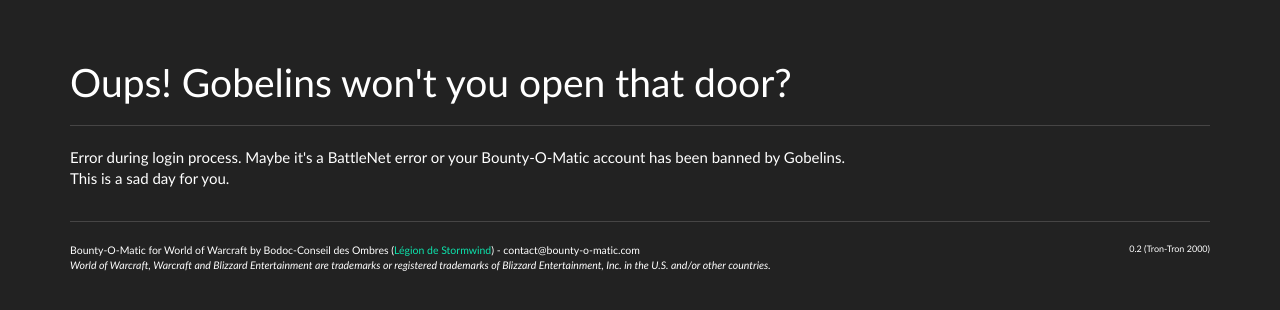
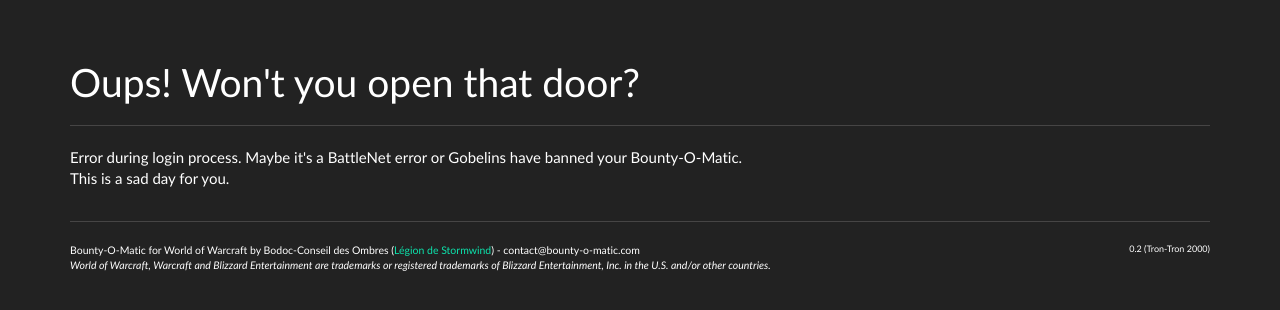
Before and after one commit to toxinu/bounty-o-matic, a Django app: template templates/accounts/login-error.html in a window 1280 px wide. Shown: the part 60-370 px from the top of the page. Run offline with Django 3.2, Linux system fonts and the light colour scheme; the template is opened without the code that fills it, so the values that code supplies are empty; some libraries are stand-ins or nearby versions.

Commit message:
Update login-error message

```diff
--- a/templates/accounts/login-error.html
+++ b/templates/accounts/login-error.html
@@ -2,7 +2,7 @@
 {% load i18n %}
 
 {% block content %}
-	<h1>{% trans "Oups! Gobelins won't you open that door?" %}</h1>
+	<h1>{% trans "Oups! Won't you open that door?" %}</h1>
 	<hr>
-	<p>{% trans "Error during login process. Maybe it's a BattleNet error or your Bounty-O-Matic account has been banned by Gobelins.<br>This is a sad day for you." %}</p>
+	<p>{% trans "Error during login process. Maybe it's a BattleNet error or Gobelins have banned your Bounty-O-Matic.<br>This is a sad day for you." %}</p>
 {% endblock %}
```
